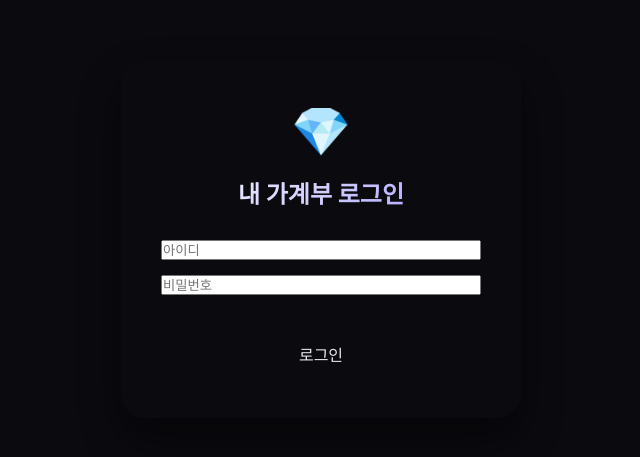
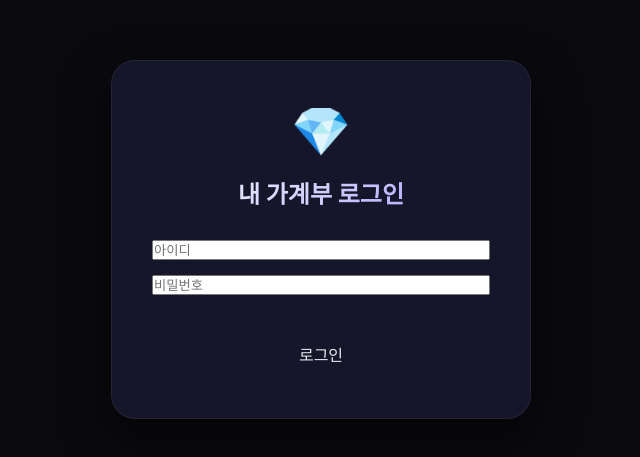
Before and after one commit to rhojoseph/budget-tracker, a React (Vite) app: page / in a window 1280 px wide. Shown: the part 161-618 px from the top of the page, without its empty margins (319-959 px from the left). Built offline with nearby package versions, Linux system fonts and the light colour scheme.

Commit message:
style: fix CSS layout classes and undefined variables for perfect UI

```diff
--- a/index.css
+++ b/index.css
@@ -45,7 +45,7 @@ input, select { font-family: inherit; }
 ::-webkit-scrollbar-thumb:hover { background: rgba(255,255,255,0.15); }
 
 /* ===== Layout ===== */
-#app { display: flex; height: 100vh; overflow: hidden; }
+#app, .app-container { display: flex; height: 100vh; width: 100vw; overflow: hidden; background: var(--bg-primary); }
 
 /* ===== Sidebar ===== */
 .sidebar {
@@ -65,6 +65,15 @@ input, select { font-family: inherit; }
   box-shadow: 0 0 20px var(--accent-glow);
 }
 .logo-text { font-size: 1.15rem; font-weight: 700; letter-spacing: -0.02em; }
+.sidebar-nav { padding: 20px; display: flex; flex-direction: column; gap: 8px; }
+.nav-item {
+  display: flex; align-items: center; gap: 12px;
+  width: 100%; padding: 14px 18px; border-radius: var(--radius-md);
+  font-size: 0.95rem; font-weight: 600; color: var(--text-secondary);
+  transition: all var(--transition);
+}
+.nav-item:hover { background: var(--bg-tertiary); color: var(--text-primary); transform: translateX(2px); }
+.nav-item.active { background: linear-gradient(135deg, var(--accent), #a855f7); color: #fff; box-shadow: 0 0 20px var(--accent-glow); }
 .sidebar-section { padding: 16px 20px; border-bottom: 1px solid var(--border-color); }
 .sidebar-section:last-of-type { flex: 1; overflow-y: auto; border-bottom: none; }
 .section-label { font-size: 0.75rem; font-weight: 600; color: var(--text-muted); text-transform: uppercase; letter-spacing: 0.08em; margin-bottom: 12px; }
@@ -388,20 +397,20 @@ input, select { font-family: inherit; }
 .login-overlay {
   position: fixed;
   top: 0; left: 0; right: 0; bottom: 0;
-  background: var(--bg);
+  background: var(--bg-primary);
   z-index: 10000;
   display: flex;
   align-items: center;
   justify-content: center;
 }
 .login-card {
-  background: var(--surface);
-  border: 1px solid var(--border);
+  background: var(--bg-card);
+  border: 1px solid var(--border-color);
   padding: 40px;
   border-radius: 24px;
-  width: 100%;
-  max-width: 400px;
-  box-shadow: 0 20px 40px rgba(0,0,0,0.4);
+  width: 90%;
+  max-width: 420px;
+  box-shadow: 0 20px 50px rgba(0,0,0,0.6);
 }
 .login-header {
   text-align: center;
@@ -411,7 +420,7 @@ input, select { font-family: inherit; }
   margin-top: 15px;
   font-size: 24px;
   font-weight: 700;
-  color: var(--text);
+  color: var(--text-primary);
 }
 .login-body {
   display: flex;
--- a/src/components/Sidebar.jsx
+++ b/src/components/Sidebar.jsx
@@ -13,14 +13,14 @@ export default function Sidebar({ currentView, onChangeView, onLogout, isAdmin }
       </div>
       <nav className="sidebar-nav">
         <button
-          className={`view-btn ${currentView === 'dashboard' ? 'active' : ''}`}
+          className={`nav-item ${currentView === 'dashboard' ? 'active' : ''}`}
           onClick={() => onChangeView('dashboard')}
         >
           <LayoutDashboard size={18} /> 대시보드
         </button>
         {isAdmin && (
           <button
-            className={`view-btn ${currentView === 'admin' ? 'active' : ''}`}
+            className={`nav-item ${currentView === 'admin' ? 'active' : ''}`}
             onClick={() => onChangeView('admin')}
           >
             <Users size={18} /> 관리자 패널
```
